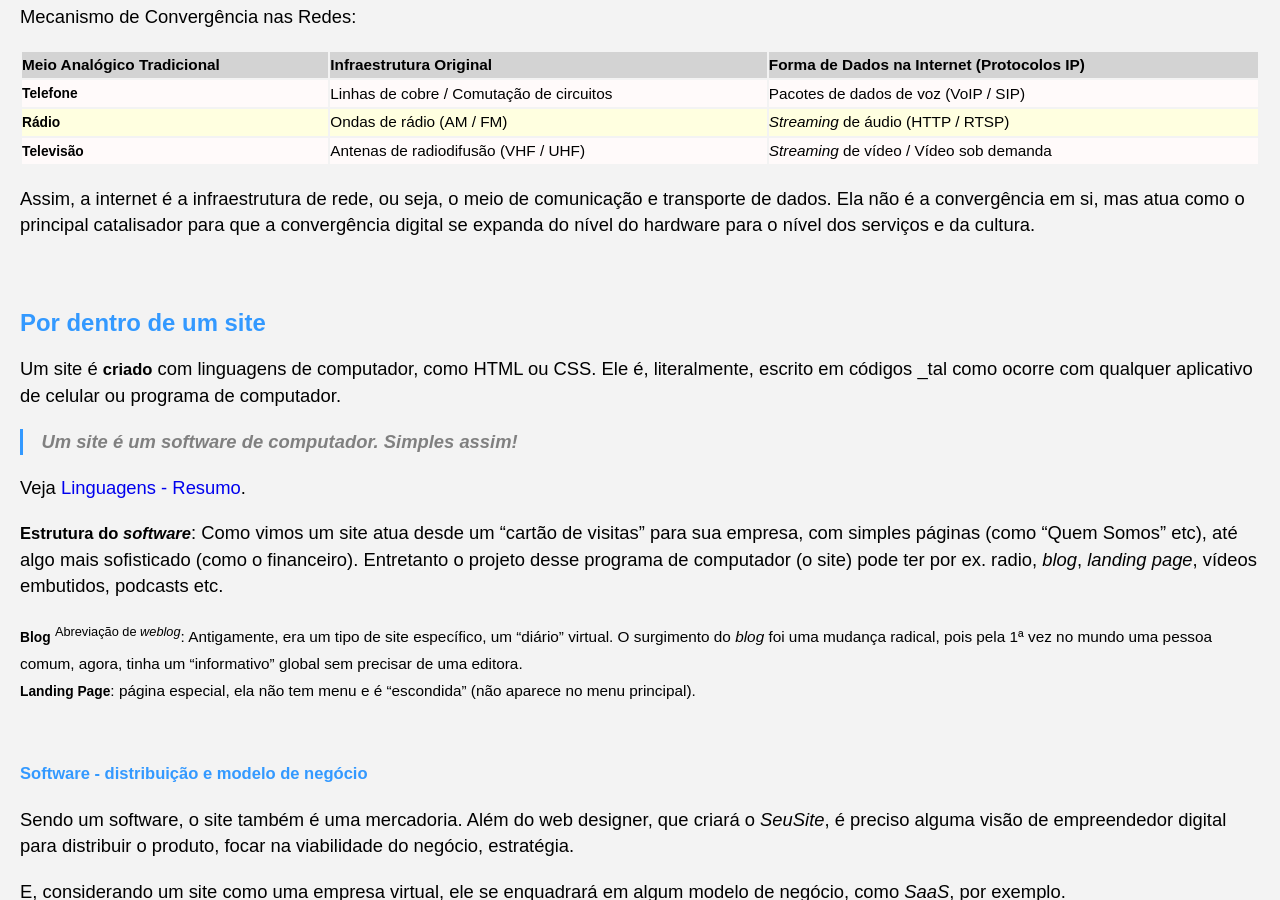
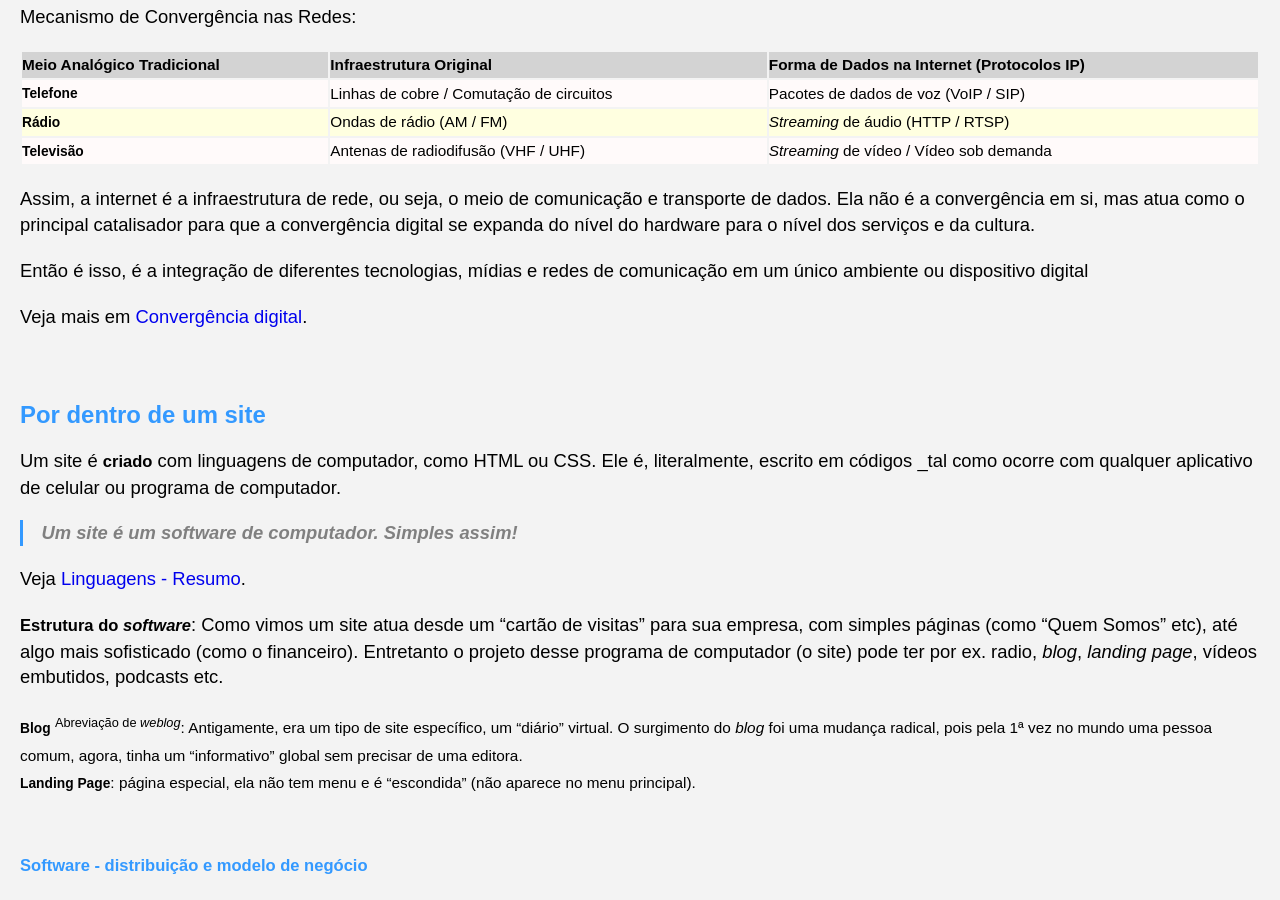
Before and after one commit to Joesynth/joesynth.github.io, a Jekyll site: the page built from _posts/2021-01-03-site-comercial-um-tutorial-essencial.md, in a window 1280 px wide and 900 px high, scrolled down 3202 px. Built offline with Jekyll 4.4.1, drawn with Linux system fonts in a browser that asks for light colours.

Commit message:
Enhance explanation of digital convergence

```diff
--- a/_posts/2021-01-03-site-comercial-um-tutorial-essencial.md
+++ b/_posts/2021-01-03-site-comercial-um-tutorial-essencial.md
@@ -102,7 +102,9 @@ Mecanismo de Convergência nas Redes:
 
 Assim, a internet é a infraestrutura de rede, ou seja, o meio de comunicação e transporte de dados. Ela não é a convergência em si, mas atua como o principal catalisador para que a convergência digital se expanda do nível do hardware para o nível dos serviços e da cultura.
 
+Então é isso, é a integração de diferentes tecnologias, mídias e redes de comunicação em um único ambiente ou dispositivo digital
 
+Veja mais em [Convergência digital](/private).
 
 ## Por dentro de um site
 
```
